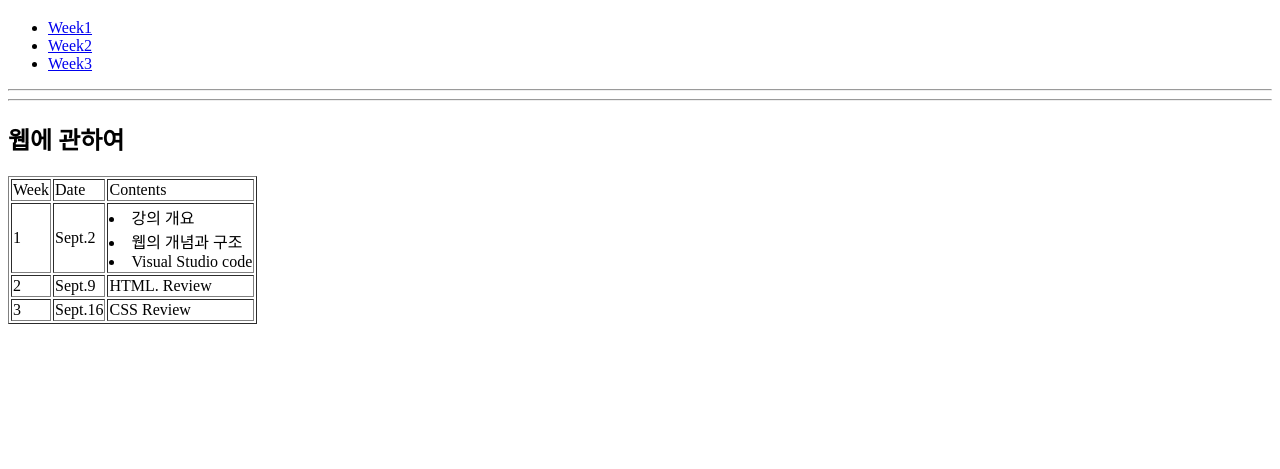
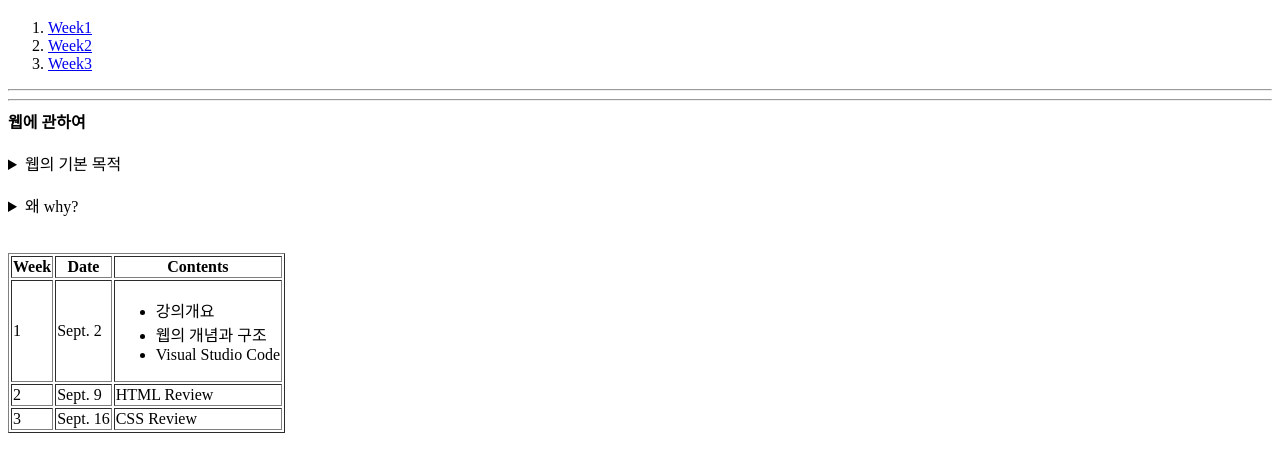
Before and after one commit to lsh1215/WebProgramming_2, a plain HTML site: page W2_1.html in a window 1280 px wide. Shown: the part 61-530 px from the top of the page. Drawn offline with Linux system fonts and the light colour scheme.

Commit message:
feat : W2 요구사항 구현

```diff
--- a/W2_1.html
+++ b/W2_1.html
@@ -1,51 +1,62 @@
 <!DOCTYPE html>
-<html lang="en">
+<html>
     <head>
         <meta charset="UTF-8">
-    <meta name="viewport" content="width=device-width, initial-scale=1.0">
-    <title>Document</title>
+        <title>Week2</title>
     </head>
+
     <body>
-    <main>
+        <h1>Web Programming</h1>
+        <ol>
+            <li><a href="#Week1">Week1</a></li>
+            <li><a href="#Week2">Week2</a></li>
+            <li><a href="#Week3">Week3</a></li>
+        </ol>
+        <hr><hr>
+        <b>웹에 관하여</b><br><br>
 
-    </main>
-    <h1>Web Programming</h1>
-    <ul>
-        <li><a href="#week1">Week1</a></li>
-        <li><a href="#week1">Week2</a></li>
-        <li><a href="#week1">Week3</a></li>
-    </ul>
-    <hr>
-    <hr>
-    <h2>웹에 관하여</h2>
+        <details>
+           <summary>웹의 기본 목적</summary>
+            웹의 기본 목적은 ~~~
+        </details>
+        <br>
+        <details>
+            <summary>왜 why?</summary>
+            전 세계의 컴퓨터들을 ~~~
+        </details>
+        <br><br>
+
+
         <table border="1">
-        <tr>
-            <td>Week</td>
-            <td>Date</td>
-            <td>Contents</td>
-        </tr>
+
+            <thead>
+                <th>Week</th>
+                <th>Date</th>
+                <th>Contents</th>
+
+             </thead>
             <tr>
                 <td>1</td>
-            <td>Sept.2</td>
+                <td>Sept. 2</td>
                 <td>
-                <li>강의 개요</li>
-                <li> 웹의 개념과 구조</li>
-                <li>Visual Studio code</li>
+                    <ul>
+                        <li>강의개요</li>
+                        <li>웹의 개념과 구조</li>
+                        <li> Visual Studio Code</li>
+                    </ul>
                 </td>
             </tr>
             <tr>
                 <td>2</td>
-            <td>Sept.9</td>
-            <td>HTML. Review</td>
+                <td>Sept. 9</td>
+                <td>HTML Review</td>
             </tr>
             <tr>
                 <td>3</td>
-            <td>Sept.16</td>
+                <td>Sept. 16</td>
                 <td>CSS Review</td>
             </tr>
+
         </table>
-
-
-
     </body>
 </html>
```
Also changed, not shown: W2_2.html (added, +83 -0 lines). Lines whose indentation alone changed are shown as unchanged.
